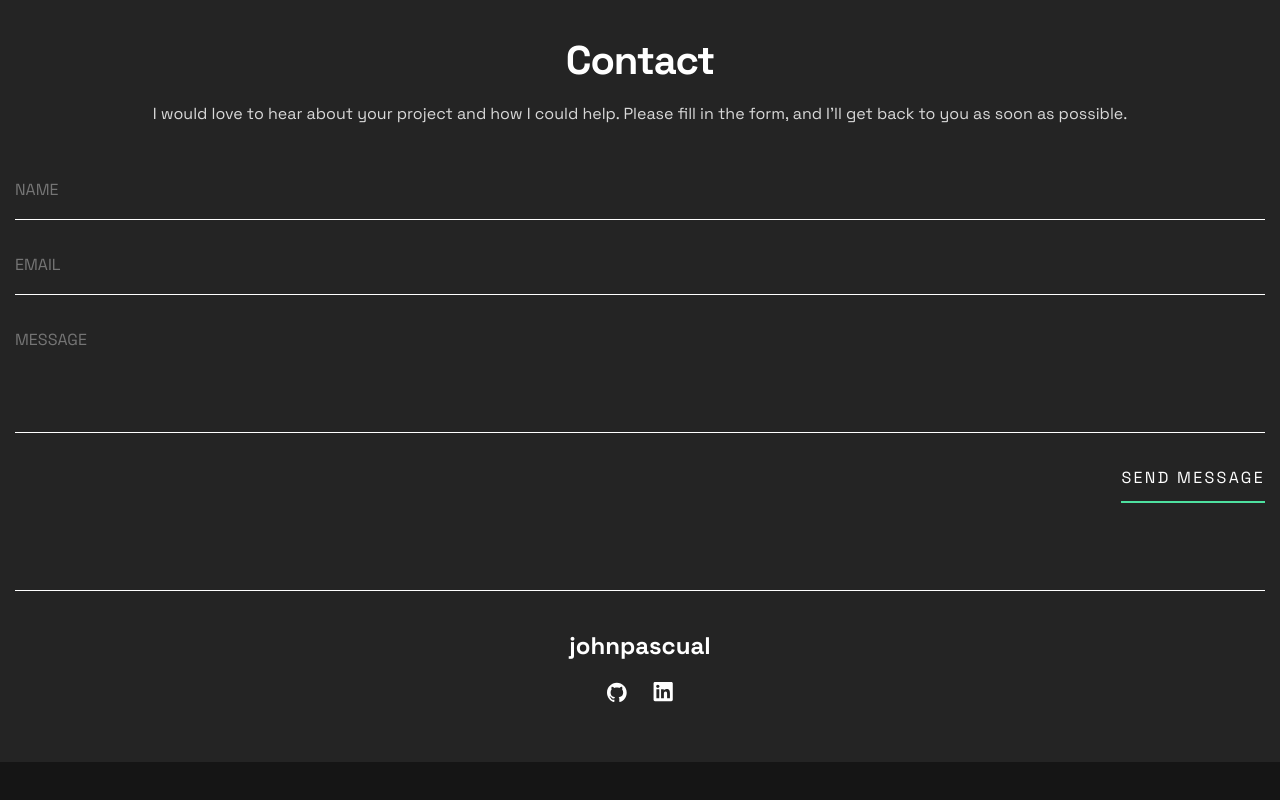
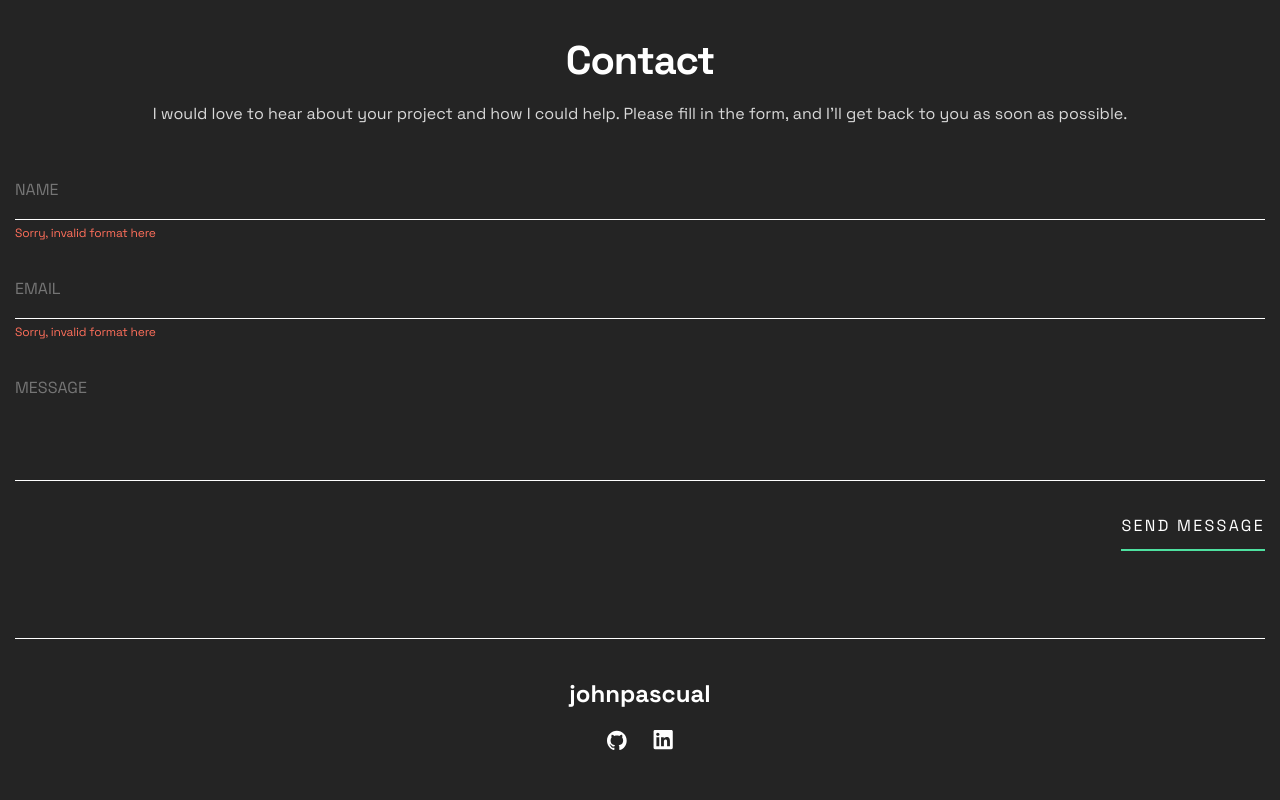
Before and after one commit to tsmjohnpascual/portfolio, a React (Vite) app: page / in a window 1280 px wide. Shown: the part 1062-1862 px from the top of the page. Before the commit the page ends 1824 px from the top, so only its background shows below. Built offline with nearby package versions, Linux system fonts and the light colour scheme.

Commit message:
add input error message - needs state

```diff
--- a/src/components/Input/Input.jsx
+++ b/src/components/Input/Input.jsx
@@ -3,11 +3,14 @@ import classes from "./Input.module.css";
 
 const Input = ({ type, placeholder }) => {
   return (
-    <input
-      type={type}
-      className={`${classes.input} text-body`}
-      placeholder={placeholder}
-    />
+    <div>
+      <input
+        type={type}
+        className={`${classes.input} text-body`}
+        placeholder={placeholder}
+      />
+      <span className={`${classes.errorText}`}>Sorry, invalid format here</span>
+    </div>
   );
 };
 
--- a/src/components/Input/Input.module.css
+++ b/src/components/Input/Input.module.css
@@ -11,3 +11,14 @@
 .input:focus {
   outline: none;
 }
+
+.inputError {
+  border-bottom: 1px solid #ff6f5b;
+}
+
+.errorText {
+  font-size: 12px;
+  line-height: 16px;
+  letter-spacing: -0.17px;
+  color: #ff6f5b;
+}
```
